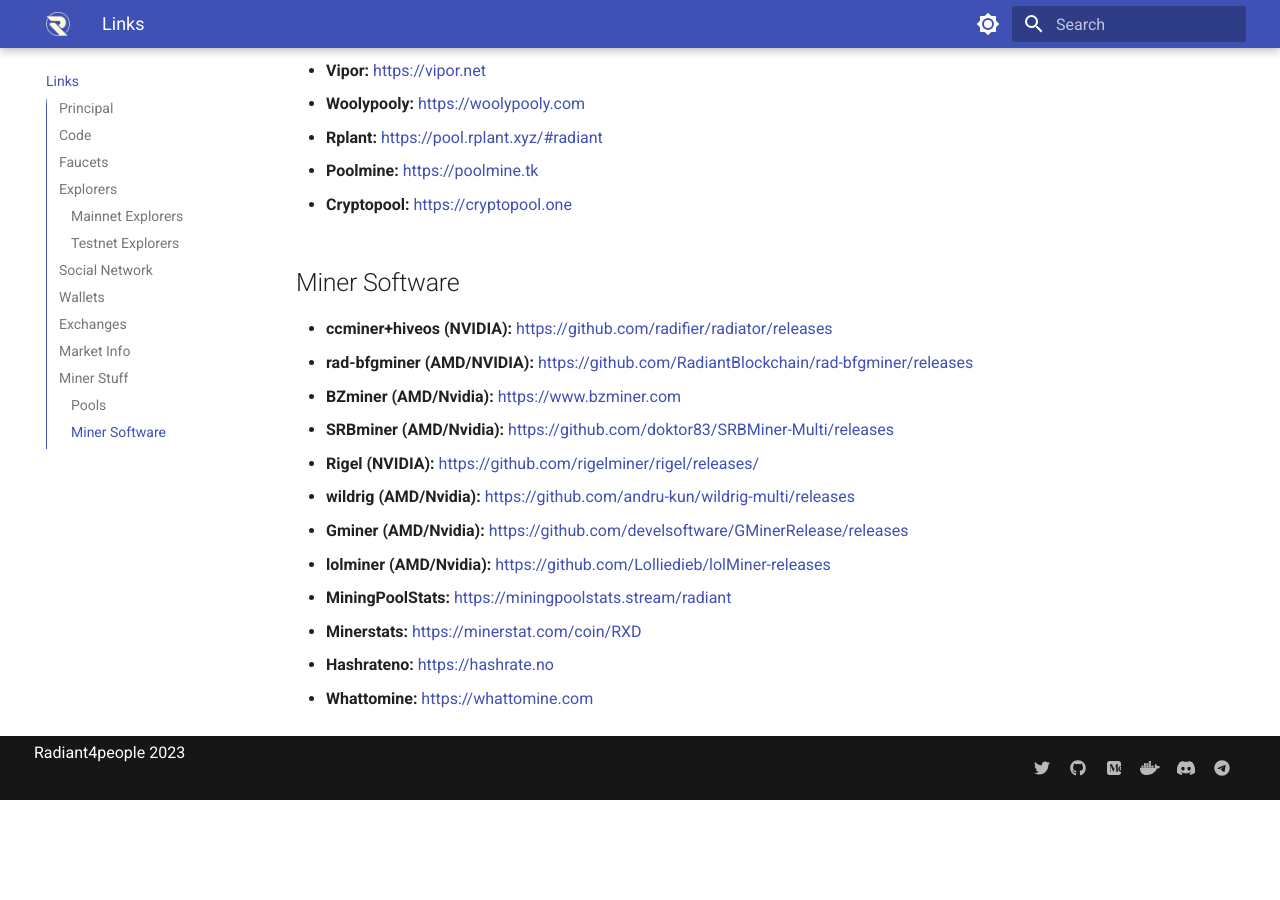
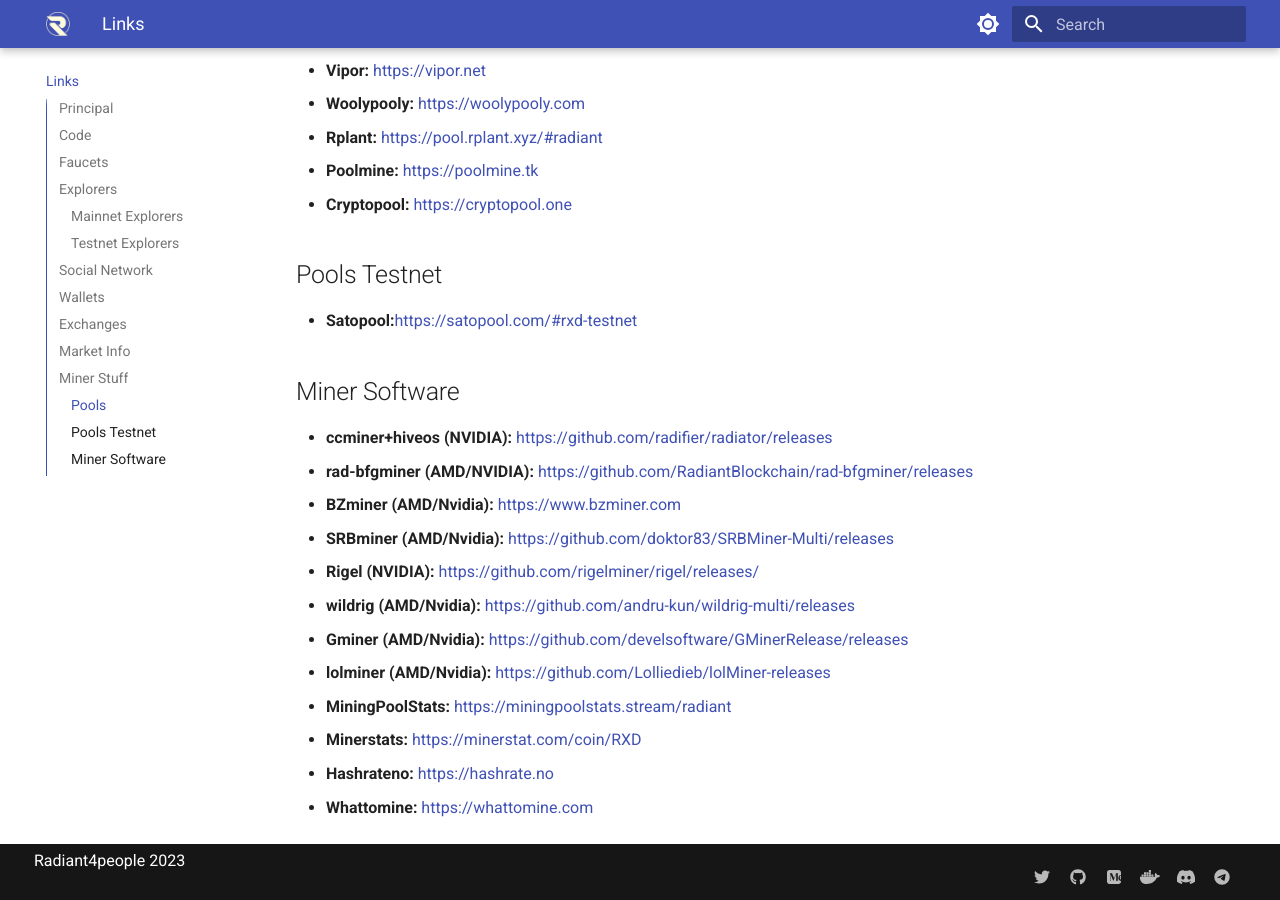
Before and after one commit to RadiantBlockchain-Community/Radiant-Wiki, an MkDocs documentation site: the page built from docs/links/index.md, in a window 1280 px wide and 900 px high, scrolled down 2508 px. Built offline with MkDocs 1.6.1 and Material for MkDocs 9.7.7, drawn with Linux system fonts in a browser that asks for light colours; before the commit the page ends 3308 px from its top, so only the background shows below that.

Commit message:
Update index.md
Add testnet pool

```diff
--- a/docs/links/index.md
+++ b/docs/links/index.md
@@ -79,10 +79,10 @@ hide:
 - **Woolypooly:** [https://woolypooly.com](https://woolypooly.com)
 - **Rplant:** [https://pool.rplant.xyz/#radiant](https://pool.rplant.xyz/#radiant)
 - **Poolmine:** [https://poolmine.tk](https://poolmine.tk)
-
 - **Cryptopool:** [https://cryptopool.one](https://cryptopool.one)
 
-
+## Pools Testnet
+- **Satopool:**[https://satopool.com/#rxd-testnet](https://satopool.com/#rxd-testnet)
 
 ## Miner Software
 
```
